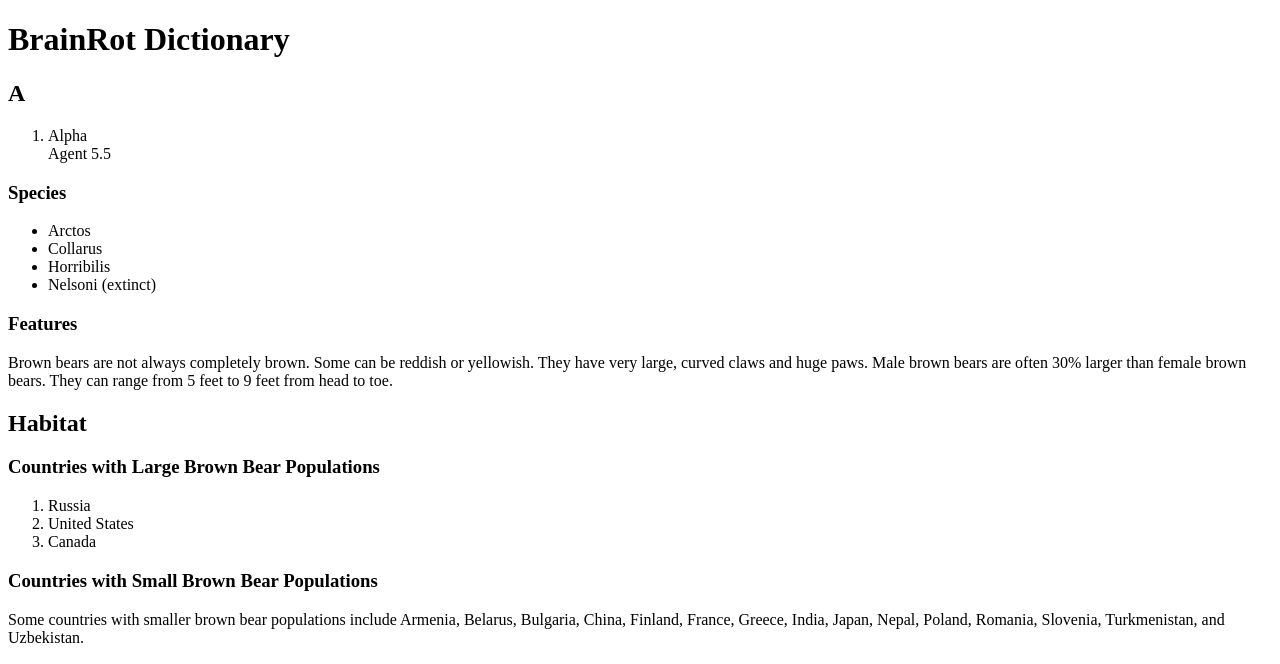
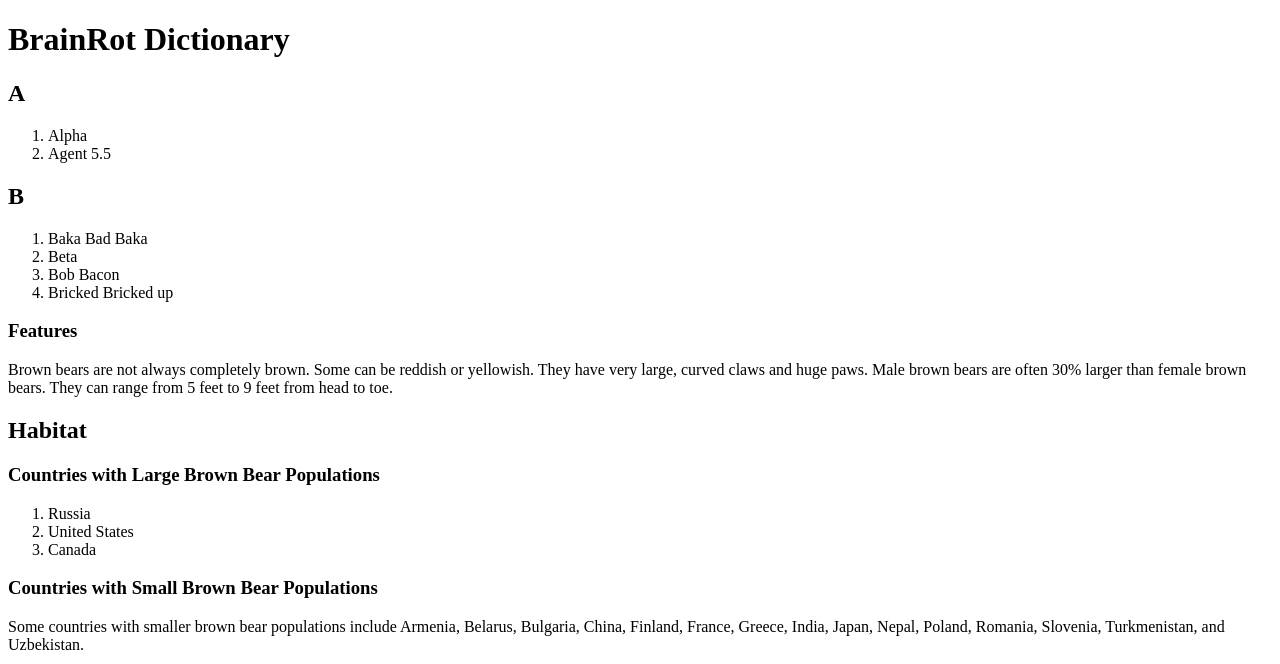
Before and after one commit to IDKHTML/IDKHTML.github.io, a plain HTML site: page index.html in a window 1280 px wide. Shown: the top 664 px of the page. Drawn offline with Linux system fonts and the light colour scheme.

Commit message:
Update index.html

```diff
--- a/index.html
+++ b/index.html
@@ -11,15 +11,17 @@
     <h2>A</h2>
     <ol>
       <li>Alpha</li>
-       </li>Agent 5.5</li>
+       <li>Agent 5.5</li>
     </ol>
-    <h3>Species</h3>
-    <ul>
-      <li>Arctos</li>
-      <li>Collarus</li>
-      <li>Horribilis</li>
-      <li>Nelsoni (extinct)</li>
-    </ul>
+    <h2>B</h2>
+    <ol>
+      <li>Baka
+            Bad Baka</li>
+      <li>Beta</li>
+      <li>Bob Bacon</li>
+      <li>Bricked
+            Bricked up</li>
+    </ol>
     <h3>Features</h3>
     <p>Brown bears are not always completely brown. Some can be reddish or yellowish. They have very large, curved claws and huge paws. Male brown bears are often 30% larger than female brown bears. They can range from 5 feet to 9 feet from head to toe.</p>
   </div>
```
